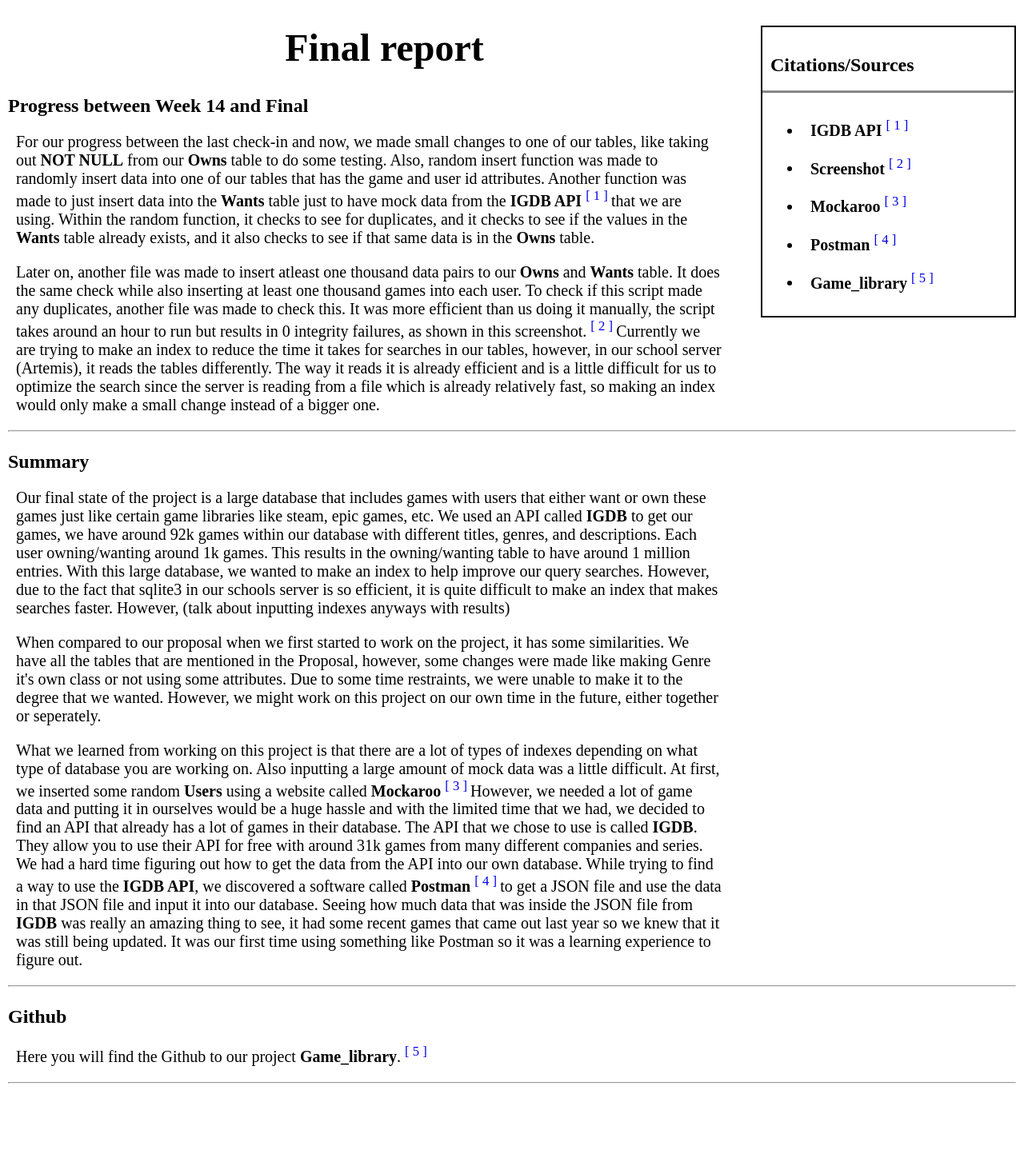
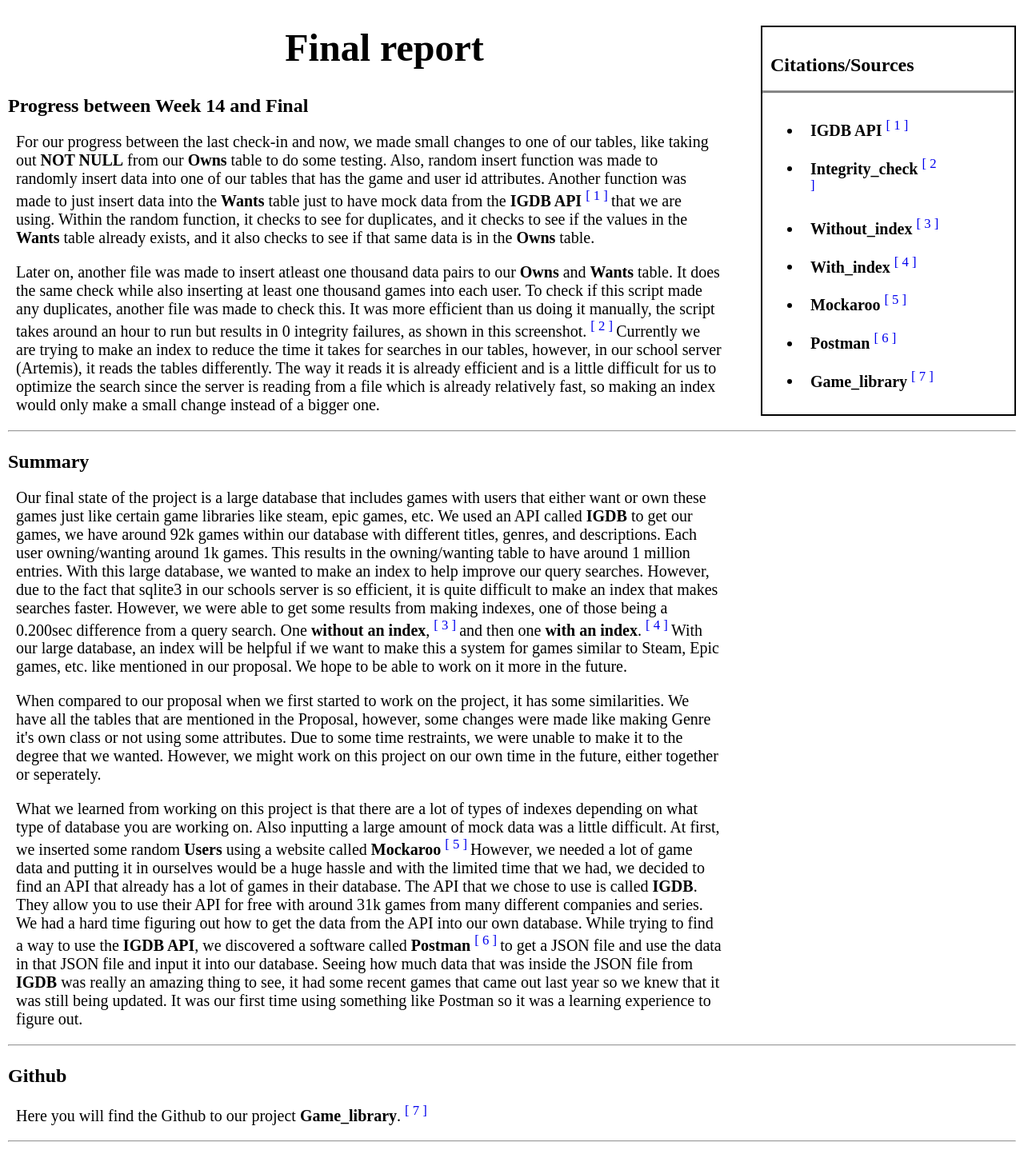
Before and after one commit to Loon01/4420_Game-Library, a PHP site: page /Final-report.php in a window 1280 px wide. Shown: the part 46-1484 px from the top of the page at 80% size. Before the commit the page ends 1401 px from the top, so only its background shows below. Run offline with PHP 8.4, Linux system fonts and the light colour scheme.

Commit message:
Updated Final report page

```diff
--- a/web-page/Final-report.php
+++ b/web-page/Final-report.php
@@ -73,7 +73,29 @@
                 owning/wanting around 1k games. This results in the owning/wanting table to have around 1 million entries.
                 With this large database, we wanted to make an index to help improve our query searches. However, due to the fact that
                 sqlite3 in our schools server is so efficient, it is quite difficult to make an index that makes searches faster.
-                However, (talk about inputting indexes anyways with results)
+                However, we were able to get some results from making indexes, one of those being a 0.200sec difference from a query search.
+
+                One <b>without an index</b>,
+                <sup>
+                    <a href="../images/no-index.png">
+                        <span>[</span>
+                        3
+                        <span>]</span>
+                    </a>
+                </sup>
+
+                and then one <b>with an index</b>.
+                <sup>
+                    <a href="../images/with-index.png">
+                        <span>[</span>
+                        4
+                        <span>]</span>
+                    </a>
+                </sup>
+
+                With our large database, an index will be helpful if we want to make this a system for games similar to Steam, Epic games, etc. like mentioned in our proposal.
+                We hope to be able to work on it more in the future.
+
             </p>
         </div>
 
@@ -96,7 +118,7 @@
                 <sup>
                     <a href="https://www.mockaroo.com">
                         <span>[</span>
-                        3
+                        5
                         <span>]</span>
                     </a>
                 </sup>
@@ -111,7 +133,7 @@
                 <sup>
                     <a href="https://www.postman.com">
                         <span>[</span>
-                        4
+                        6
                         <span>]</span>
                     </a>
                 </sup>
@@ -132,7 +154,7 @@
                 <sup>
                     <a href="https://github.com/Loon01/4420_Game-Library#">
                         <span>[</span>
-                        5
+                        7
                         <span>]</span>
                     </a>
                 </sup>
--- a/web-page/sidebar.php
+++ b/web-page/sidebar.php
@@ -15,7 +15,7 @@
             </li>
 
             <li>
-                <b>Screenshot</b>
+                <b>Integrity_check</b>
                 <sup>
                     <a href="../images/integrity.png">
                         <span>[</span>
@@ -26,11 +26,33 @@
             </li>
 
             <li>
+                <b>Without_index</b>
+                <sup>
+                    <a href="../images/no-index.png">
+                        <span>[</span>
+                        3
+                        <span>]</span>
+                    </a>
+                </sup>
+            </li>
+
+            <li>
+                <b>With_index</b>
+                <sup>
+                    <a href="../images/with-index.png">
+                        <span>[</span>
+                        4
+                        <span>]</span>
+                    </a>
+                </sup>
+            </li>
+
+            <li>
                 <b>Mockaroo</b>
                 <sup>
                     <a href="https://www.mockaroo.com">
                         <span>[</span>
-                        3
+                        5
                         <span>]</span>
                     </a>
                 </sup>
@@ -41,7 +63,7 @@
                 <sup>
                     <a href="https://www.postman.com">
                         <span>[</span>
-                        4
+                        6
                         <span>]</span>
                     </a>
                 </sup>
@@ -52,7 +74,7 @@
                 <sup>
                     <a href="https://github.com/Loon01/4420_Game-Library#">
                         <span>[</span>
-                        5
+                        7
                         <span>]</span>
                     </a>
                 </sup>
```
